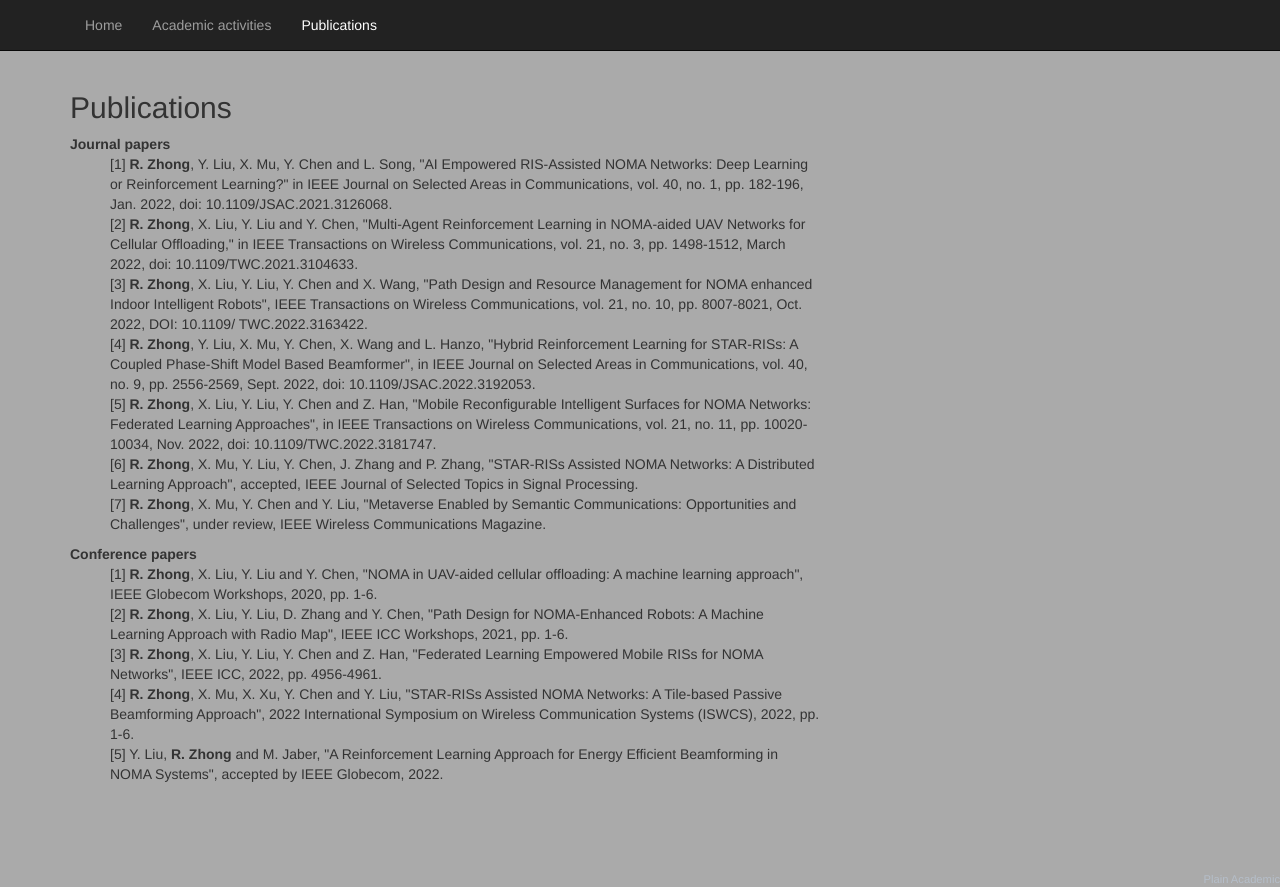
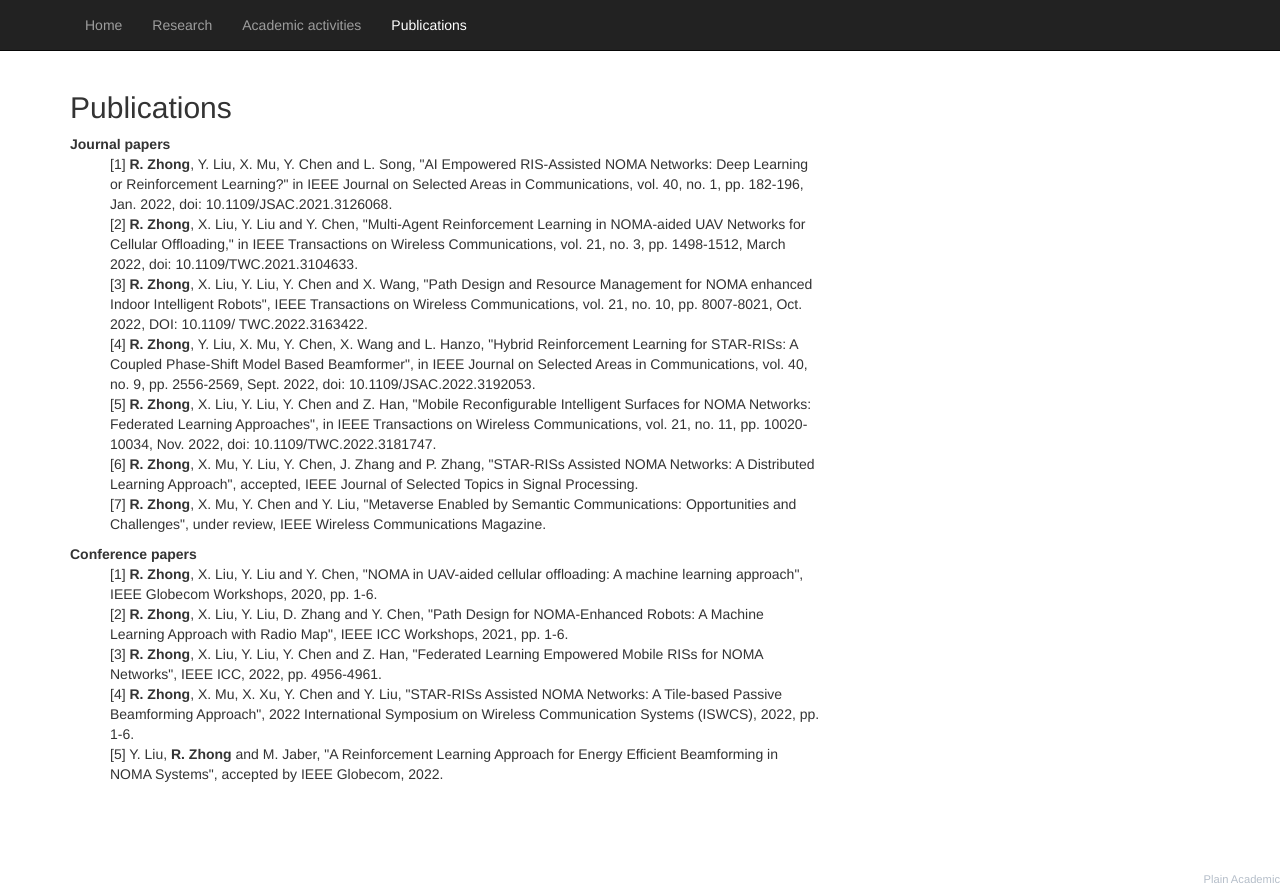
Before and after one commit to Frost-Armor/Frost-Armor.github.io, a plain HTML site: page publications.html in a window 1280 px wide. Drawn offline with nearby package versions, Linux system fonts and the light colour scheme.

Commit message:
Update publications.html

```diff
--- a/publications.html
+++ b/publications.html
@@ -20,9 +20,9 @@
       color: #fff !important
     }
 
-    body {
+/*     body {
       background-color: #aaa;
-    }
+    } */
   </style>
 </head>
 
@@ -46,6 +46,7 @@
       <div class="collapse navbar-collapse" id="bs-example-navbar-collapse-1">
         <ul class="nav navbar-nav">
           <li><a href="index.html">Home</a></li>
+          <li><a href="Research.html">Research</a></li>
           <li><a href="Academic activities.html">Academic activities</a></li>
           <li><a href="publications.html" class="current">Publications</a></li>
         </ul>
```
